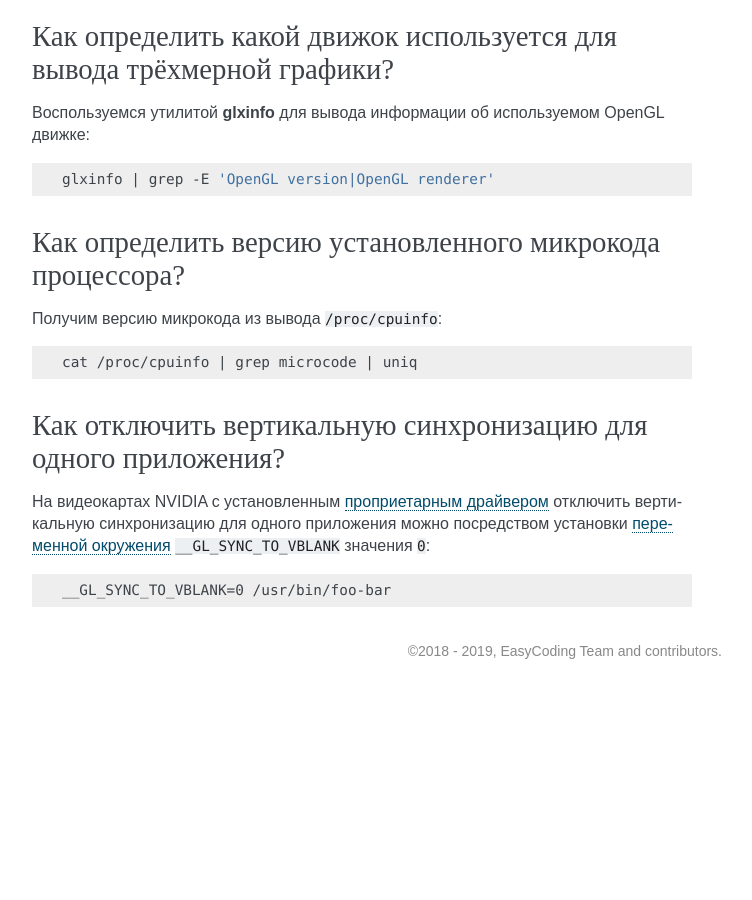
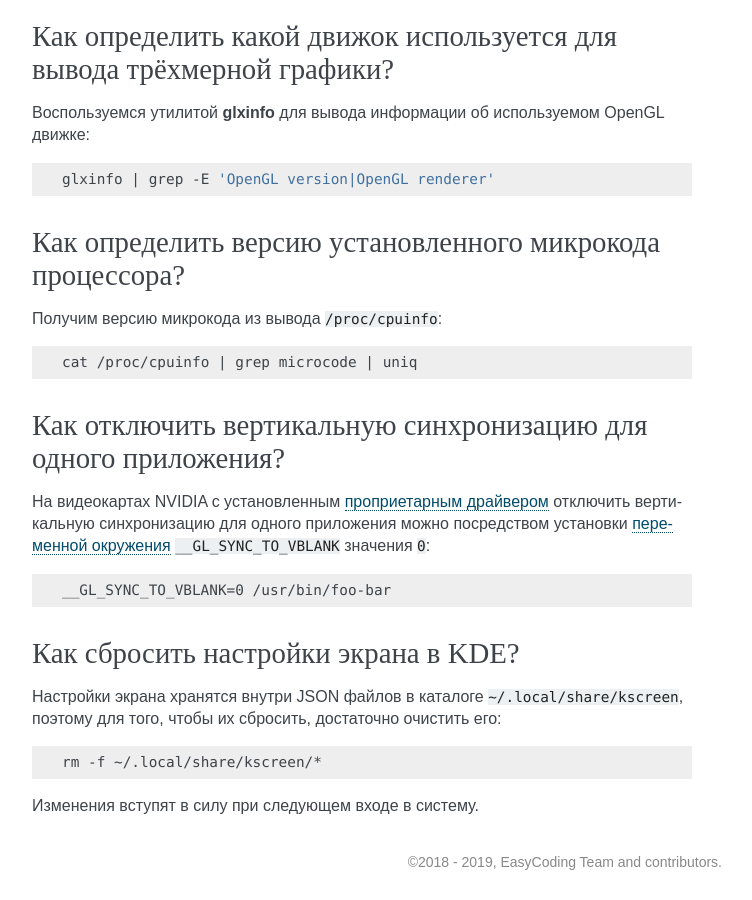
Before and after one commit to RussianFedora/FAQ, a Sphinx documentation site: the page built from source/hardware.rst, in a window 1280 px wide and 900 px high, scrolled down 9643 px. Shown: the whole window, without its empty margins (388-1140 px from the left). Built offline with Sphinx 7.4.7, drawn with Linux system fonts in a browser that asks for light colours; before the commit the page ends 10332 px from its top, so only the background shows below that; some of the changed text lies outside the part shown.

Commit message:
Added question about video settings reset in KDE.

```diff
--- a/source/hardware.rst
+++ b/source/hardware.rst
@@ -543,3 +543,17 @@ ICC профиль можно получить либо на сайте прои
 .. code-block:: text
 
     __GL_SYNC_TO_VBLANK=0 /usr/bin/foo-bar
+
+.. index:: gpu, video, reset, settings
+.. _kde-video-reset:
+
+Как сбросить настройки экрана в KDE?
+=======================================
+
+Настройки экрана хранятся внутри JSON файлов в каталоге ``~/.local/share/kscreen``, поэтому для того, чтобы их сбросить, достаточно очистить его:
+
+.. code-block:: bash
+
+    rm -f ~/.local/share/kscreen/*
+
+Изменения вступят в силу при следующем входе в систему.
```
